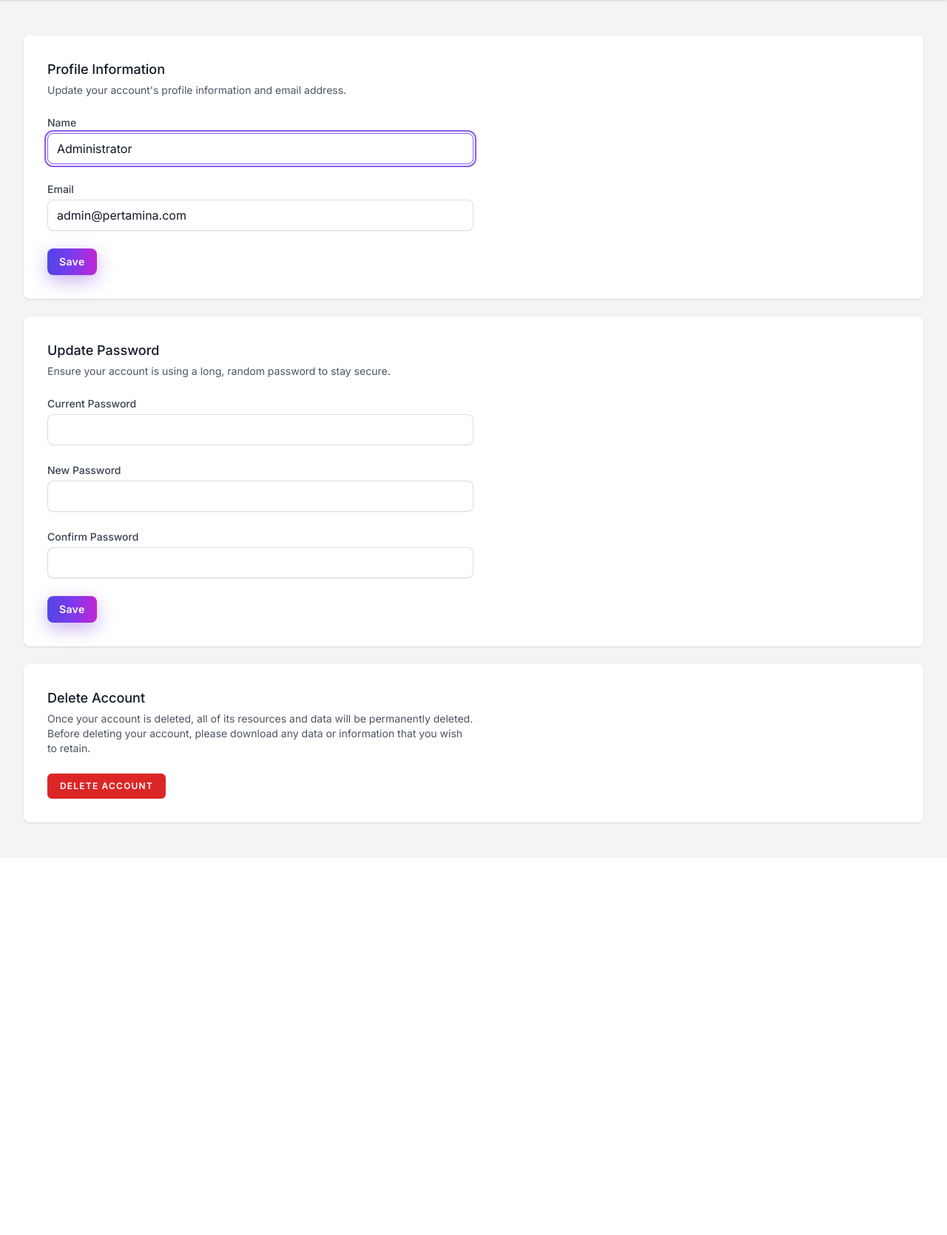
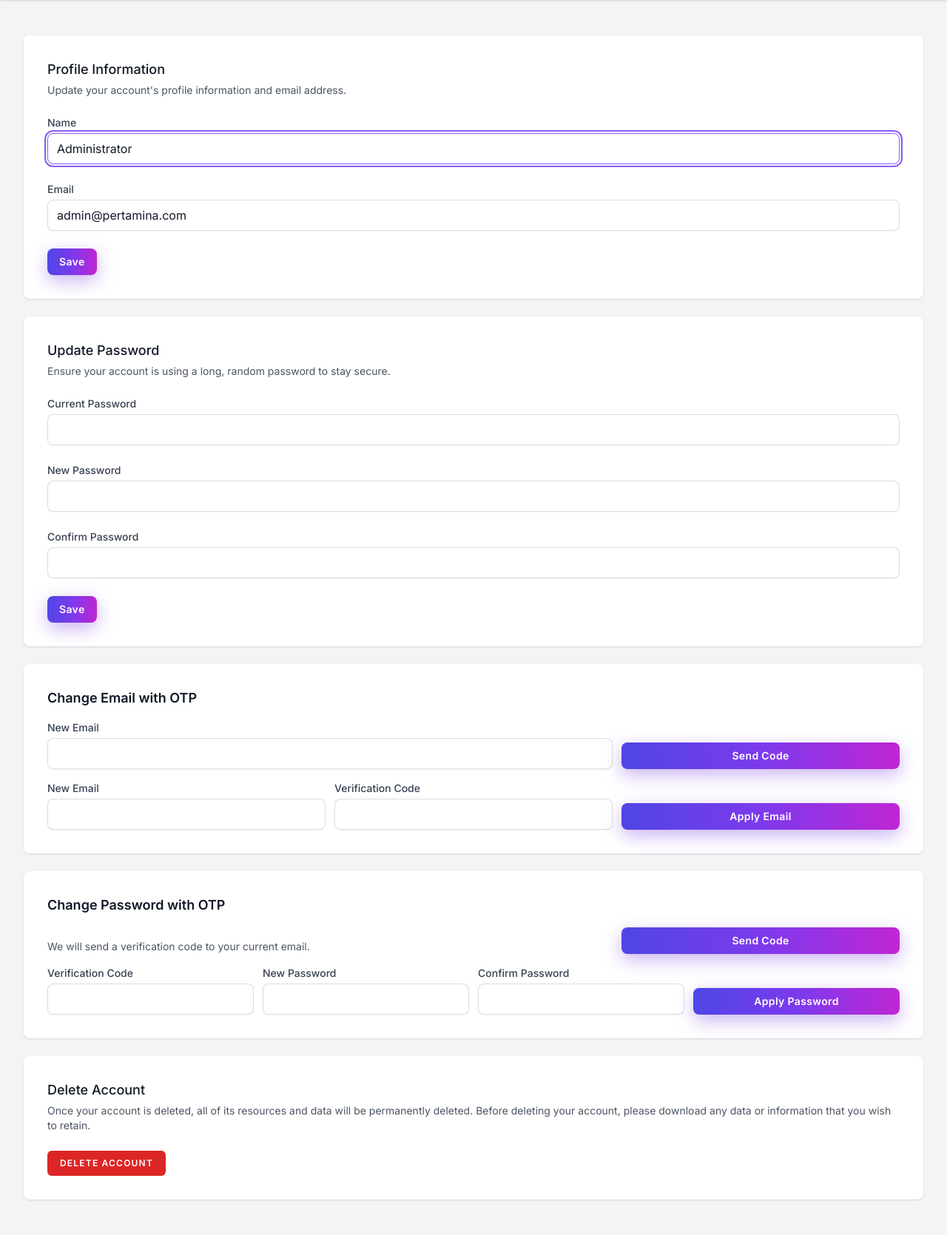
Before and after one commit to aanugerahahmadf/cctv-vue, a Laravel app: page /profile in a window 1280 px wide. Shown: the part 138-1808 px from the top of the page at 74% size. Before the commit the page ends 1254 px from the top, so only its background shows below. Run offline with Laravel 12, Linux system fonts and the light colour scheme; a user stored in the database is signed in; data comes from the database, SQL or seed files in the repository; style sheets or scripts are compiled from the project's sources; some libraries are stand-ins or nearby versions; some web fonts are replaced.

Commit message:
Add OTP-based email and password change functionality to profile
Co-authored-by: anugerahahmadf16 <anugerahahmadf16@gmail.com>

```diff
--- a/resources/js/Pages/Profile/Edit.vue
+++ b/resources/js/Pages/Profile/Edit.vue
@@ -3,16 +3,16 @@ import AuthenticatedLayout from '@/Layouts/AuthenticatedLayout.vue';
 import DeleteUserForm from './Partials/DeleteUserForm.vue';
 import UpdatePasswordForm from './Partials/UpdatePasswordForm.vue';
 import UpdateProfileInformationForm from './Partials/UpdateProfileInformationForm.vue';
-import { Head } from '@inertiajs/vue3';
+import PrimaryButton from '@/Components/PrimaryButton.vue';
+import TextInput from '@/Components/TextInput.vue';
+import InputLabel from '@/Components/InputLabel.vue';
+import InputError from '@/Components/InputError.vue';
+import { Head, useForm } from '@inertiajs/vue3';
 
-defineProps({
-    mustVerifyEmail: {
-        type: Boolean,
-    },
-    status: {
-        type: String,
-    },
-});
+const sendEmailCodeForm = useForm({ new_email: '' });
+const applyEmailForm = useForm({ new_email: '', code: '' });
+const sendPasswordCodeForm = useForm({});
+const applyPasswordForm = useForm({ code: '', password: '', password_confirmation: '' });
 </script>
 
 <template>
@@ -20,35 +20,83 @@ defineProps({
 
     <AuthenticatedLayout>
         <template #header>
-            <h2
-                class="text-xl font-semibold leading-tight text-gray-800"
-            >
+            <h2 class="text-xl font-semibold leading-tight text-gray-800 dark:text-gray-200">
                 Profile
             </h2>
         </template>
 
         <div class="py-12">
-            <div class="mx-auto max-w-7xl space-y-6 sm:px-6 lg:px-8">
-                <div
-                    class="bg-white p-4 shadow sm:rounded-lg sm:p-8"
-                >
+            <div class="mx-auto max-w-7xl sm:px-6 lg:px-8 space-y-6">
+                <div class="p-4 sm:p-8 bg-white dark:bg-gray-800 shadow sm:rounded-lg">
                     <UpdateProfileInformationForm
-                        :must-verify-email="mustVerifyEmail"
-                        :status="status"
-                        class="max-w-xl"
+                        :must-verify-email="$page.props.auth.user?.mustVerifyEmail"
+                        :status="$page.props.status"
                     />
                 </div>
 
-                <div
-                    class="bg-white p-4 shadow sm:rounded-lg sm:p-8"
-                >
-                    <UpdatePasswordForm class="max-w-xl" />
+                <div class="p-4 sm:p-8 bg-white dark:bg-gray-800 shadow sm:rounded-lg">
+                    <UpdatePasswordForm />
                 </div>
 
-                <div
-                    class="bg-white p-4 shadow sm:rounded-lg sm:p-8"
-                >
-                    <DeleteUserForm class="max-w-xl" />
+                <!-- Change Email with OTP -->
+                <div class="p-4 sm:p-8 bg-white dark:bg-gray-800 shadow sm:rounded-lg grid gap-4">
+                    <h3 class="text-lg font-semibold text-gray-900 dark:text-white">Change Email with OTP</h3>
+
+                    <form @submit.prevent="sendEmailCodeForm.post(route('profile.security.send-email-code'))" class="grid md:grid-cols-3 gap-3 items-end">
+                        <div class="md:col-span-2">
+                            <InputLabel value="New Email" />
+                            <TextInput v-model="sendEmailCodeForm.new_email" type="email" class="mt-1 w-full" required />
+                            <InputError :message="sendEmailCodeForm.errors.new_email" class="mt-2" />
+                        </div>
+                        <PrimaryButton :disabled="sendEmailCodeForm.processing">Send Code</PrimaryButton>
+                    </form>
+
+                    <form @submit.prevent="applyEmailForm.post(route('profile.security.change-email'))" class="grid md:grid-cols-3 gap-3 items-end">
+                        <div>
+                            <InputLabel value="New Email" />
+                            <TextInput v-model="applyEmailForm.new_email" type="email" class="mt-1 w-full" required />
+                            <InputError :message="applyEmailForm.errors.new_email" class="mt-2" />
+                        </div>
+                        <div>
+                            <InputLabel value="Verification Code" />
+                            <TextInput v-model="applyEmailForm.code" type="text" class="mt-1 w-full" required />
+                            <InputError :message="applyEmailForm.errors.code" class="mt-2" />
+                        </div>
+                        <PrimaryButton :disabled="applyEmailForm.processing">Apply Email</PrimaryButton>
+                    </form>
+                </div>
+
+                <!-- Change Password with OTP -->
+                <div class="p-4 sm:p-8 bg-white dark:bg-gray-800 shadow sm:rounded-lg grid gap-4">
+                    <h3 class="text-lg font-semibold text-gray-900 dark:text-white">Change Password with OTP</h3>
+
+                    <form @submit.prevent="sendPasswordCodeForm.post(route('profile.security.send-password-code'))" class="grid md:grid-cols-3 gap-3 items-end">
+                        <div class="md:col-span-2 text-sm text-gray-600 dark:text-gray-300">We will send a verification code to your current email.</div>
+                        <PrimaryButton :disabled="sendPasswordCodeForm.processing">Send Code</PrimaryButton>
+                    </form>
+
+                    <form @submit.prevent="applyPasswordForm.post(route('profile.security.change-password'))" class="grid md:grid-cols-4 gap-3 items-end">
+                        <div>
+                            <InputLabel value="Verification Code" />
+                            <TextInput v-model="applyPasswordForm.code" type="text" class="mt-1 w-full" required />
+                            <InputError :message="applyPasswordForm.errors.code" class="mt-2" />
+                        </div>
+                        <div>
+                            <InputLabel value="New Password" />
+                            <TextInput v-model="applyPasswordForm.password" type="password" class="mt-1 w-full" required />
+                            <InputError :message="applyPasswordForm.errors.password" class="mt-2" />
+                        </div>
+                        <div>
+                            <InputLabel value="Confirm Password" />
+                            <TextInput v-model="applyPasswordForm.password_confirmation" type="password" class="mt-1 w-full" required />
+                            <InputError :message="applyPasswordForm.errors.password_confirmation" class="mt-2" />
+                        </div>
+                        <PrimaryButton :disabled="applyPasswordForm.processing">Apply Password</PrimaryButton>
+                    </form>
+                </div>
+
+                <div class="p-4 sm:p-8 bg-white dark:bg-gray-800 shadow sm:rounded-lg">
+                    <DeleteUserForm />
                 </div>
             </div>
         </div>
--- a/routes/web.php
+++ b/routes/web.php
@@ -15,6 +15,7 @@ use Illuminate\Foundation\Application;
 use Illuminate\Support\Facades\Route;
 use Inertia\Inertia;
 use App\Models\Building; // Added
+use App\Http\Controllers\ProfileSecurityController;
 
 Route::get('/', function () {
     return Inertia::render('Welcome', [
@@ -65,6 +66,12 @@ Route::middleware(['auth', 'verified'])->group(function () {
     Route::post('/messages', [MessageController::class, 'store'])->name('messages.store');
     Route::get('/messages/unread/count', [MessageController::class, 'getUnreadCount'])->name('messages.unread.count');
     Route::get('/messages/conversations', [MessageController::class, 'getConversations'])->name('messages.conversations');
+
+    // Profile security (OTP for change email/password)
+    Route::post('/profile/security/send-email-code', [ProfileSecurityController::class, 'sendEmailChangeCode'])->name('profile.security.send-email-code');
+    Route::post('/profile/security/change-email', [ProfileSecurityController::class, 'changeEmailWithCode'])->name('profile.security.change-email');
+    Route::post('/profile/security/send-password-code', [ProfileSecurityController::class, 'sendPasswordChangeCode'])->name('profile.security.send-password-code');
+    Route::post('/profile/security/change-password', [ProfileSecurityController::class, 'changePasswordWithCode'])->name('profile.security.change-password');
 });
 
 // Admin routes
```
Also changed, not shown: app/Http/Controllers/ProfileSecurityController.php (added, +94 -0 lines).
